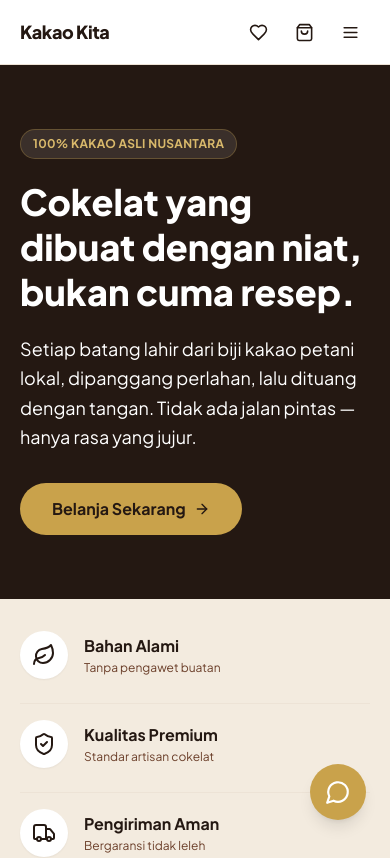
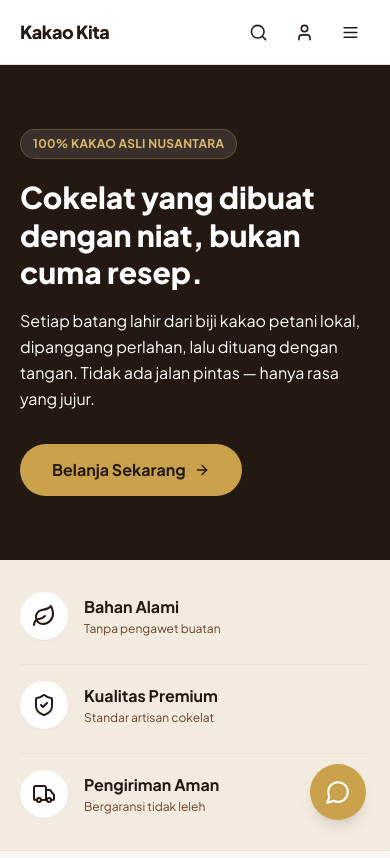
Before and after one commit to hilmaniskandar06/kakaokita-shop, a React (Vite) app: page / in a window 390 px wide. Shown: the top 858 px of the page. Built offline with nearby package versions, Linux system fonts and the light colour scheme.

Commit message:
Revisi tata letak UI, icon navbar, filter sticky, dan akses wishlist/keranjang

```diff
--- a/src/components/Header.jsx
+++ b/src/components/Header.jsx
@@ -69,6 +69,14 @@
           </form>
 
           <div className="flex items-center gap-1.5">
+            <button
+              onClick={() => setMenuOpen((v) => !v)}
+              aria-label="Cari"
+              className="md:hidden w-10 h-10 rounded-full flex items-center justify-center hover:bg-cream-200 transition-colors"
+            >
+              <Search size={19} />
+            </button>
+
             {user ? (
               <>
                 <Link
@@ -136,15 +144,7 @@
                     </div>
                   )}
                 </div>
-              </>
-            ) : (
-              <Link
-                to="/login"
-                className="hidden sm:flex px-4 py-2 text-sm font-bold bg-cacao-900 text-white rounded-full hover:bg-cacao-800 transition-colors"
-              >
-                Masuk
-              </Link>
-            )}
+
                 <Link
                   to="/wishlist"
                   aria-label="Wishlist"
@@ -169,6 +169,24 @@
                     </span>
                   )}
                 </button>
+              </>
+            ) : (
+              <>
+                <Link
+                  to="/login"
+                  aria-label="Masuk"
+                  className="md:hidden w-10 h-10 rounded-full flex items-center justify-center hover:bg-cream-200 transition-colors"
+                >
+                  <UserIcon size={19} />
+                </Link>
+                <Link
+                  to="/login"
+                  className="hidden md:flex px-4 py-2 text-sm font-bold bg-cacao-900 text-white rounded-full hover:bg-cacao-800 transition-colors"
+                >
+                  Masuk
+                </Link>
+              </>
+            )}
             <button
               onClick={() => setMenuOpen((v) => !v)}
               aria-label="Menu"
--- a/src/pages/Home.jsx
+++ b/src/pages/Home.jsx
@@ -42,10 +42,10 @@
             <span className="inline-block bg-white/10 text-gold-400 text-xs font-bold uppercase tracking-wide px-3 py-1.5 rounded-full border border-gold-500/30 mb-5">
               {content.heroEyebrow}
             </span>
-            <h1 className="text-4xl lg:text-5xl font-extrabold leading-tight text-white">
+            <h1 className="text-3xl md:text-5xl font-extrabold leading-tight text-white">
               {content.heroTitle}
             </h1>
-            <p className="text-cream-50 mt-5 max-w-md leading-relaxed text-lg">
+            <p className="text-cream-50 mt-4 md:mt-5 max-w-md leading-relaxed text-base md:text-lg">
               {content.heroSubtitle}
             </p>
             <div className="flex gap-3 mt-8">
--- a/src/pages/ProductDetail.jsx
+++ b/src/pages/ProductDetail.jsx
@@ -135,15 +135,15 @@
 
         <div>
           <span className="text-xs uppercase tracking-wide text-gold-600 font-bold">{product.category}</span>
-          <h1 className="text-3xl font-extrabold mt-2">{product.name}</h1>
+          <h1 className="text-2xl md:text-3xl font-extrabold mt-2">{product.name}</h1>
           <div className="mt-3"><RatingStars rating={avgRating} reviews={reviewCount} size={16} /></div>
 
           <div className="flex items-baseline gap-3 mt-5">
             {product.oldPrice && <span className="text-cacao-500 line-through font-mono">{fmt(product.oldPrice)}</span>}
-            <span className="text-2xl font-mono font-extrabold">{fmt(product.price)}</span>
+            <span className="text-xl md:text-2xl font-mono font-extrabold">{fmt(product.price)}</span>
           </div>
 
-          <p className="text-cacao-700 leading-relaxed mt-5 max-w-lg">{product.shortDesc}</p>
+          <p className="text-sm md:text-base text-cacao-700 leading-relaxed mt-5 max-w-lg">{product.shortDesc}</p>
 
           <div className="flex items-center gap-4 mt-4 text-sm flex-wrap">
             <span className="text-cacao-600 border-r border-cream-300 pr-4">Berat: <strong className="text-cacao-900">{product.weight}</strong></span>
--- a/src/pages/Shop.jsx
+++ b/src/pages/Shop.jsx
@@ -47,6 +47,17 @@
   const FilterPanel = (
     <div className="flex flex-col gap-7">
       <div>
+        <h4 className="font-bold text-sm mb-3">Urutkan</h4>
+        <select
+          value={sort}
+          onChange={(e) => updateParam('sort', e.target.value)}
+          className="w-full bg-cream-100 border border-cream-300 rounded-lg px-3 py-2 text-sm outline-none"
+        >
+          {SORTS.map((s) => <option key={s.value} value={s.value}>{s.label}</option>)}
+        </select>
+      </div>
+
+      <div>
         <h4 className="font-bold text-sm mb-3">Kategori</h4>
         <div className="flex flex-col gap-2">
           <label className="flex items-center gap-2 text-sm cursor-pointer">
@@ -91,7 +102,7 @@
   )
 
   return (
-    <div className="max-w-7xl mx-auto px-5 lg:px-8 py-10">
+    <div className="max-w-7xl mx-auto px-5 lg:px-8 py-10 relative">
       <div className="mb-8">
         <h1 className="text-2xl font-extrabold">{activeCategory || 'Semua Produk'}</h1>
         <p className="text-sm text-cacao-600 mt-1">
@@ -103,21 +114,13 @@
         <aside className="hidden lg:block">{FilterPanel}</aside>
 
         <div>
-          <div className="flex items-center justify-between mb-5 gap-3">
-            <button
-              onClick={() => setFiltersOpen(true)}
-              className="lg:hidden flex items-center gap-2 text-sm font-semibold border border-cream-300 rounded-full px-4 py-2"
-            >
-              <SlidersHorizontal size={14} /> Filter
-            </button>
-            <select
-              value={sort}
-              onChange={(e) => updateParam('sort', e.target.value)}
-              className="ml-auto bg-white border border-cream-300 rounded-full px-4 py-2 text-sm outline-none"
-            >
-              {SORTS.map((s) => <option key={s.value} value={s.value}>{s.label}</option>)}
-            </select>
-          </div>
+          <button
+            onClick={() => setFiltersOpen(true)}
+            className="lg:hidden fixed bottom-6 right-6 z-40 w-14 h-14 bg-cacao-900 text-white rounded-full shadow-2xl flex items-center justify-center hover:bg-cacao-800 transition-colors"
+            aria-label="Filter"
+          >
+            <SlidersHorizontal size={24} />
+          </button>
 
           {loading ? (
             <p className="text-center py-20 text-cacao-500">Memuat produk...</p>
```
Lines whose indentation alone changed are shown as unchanged.
